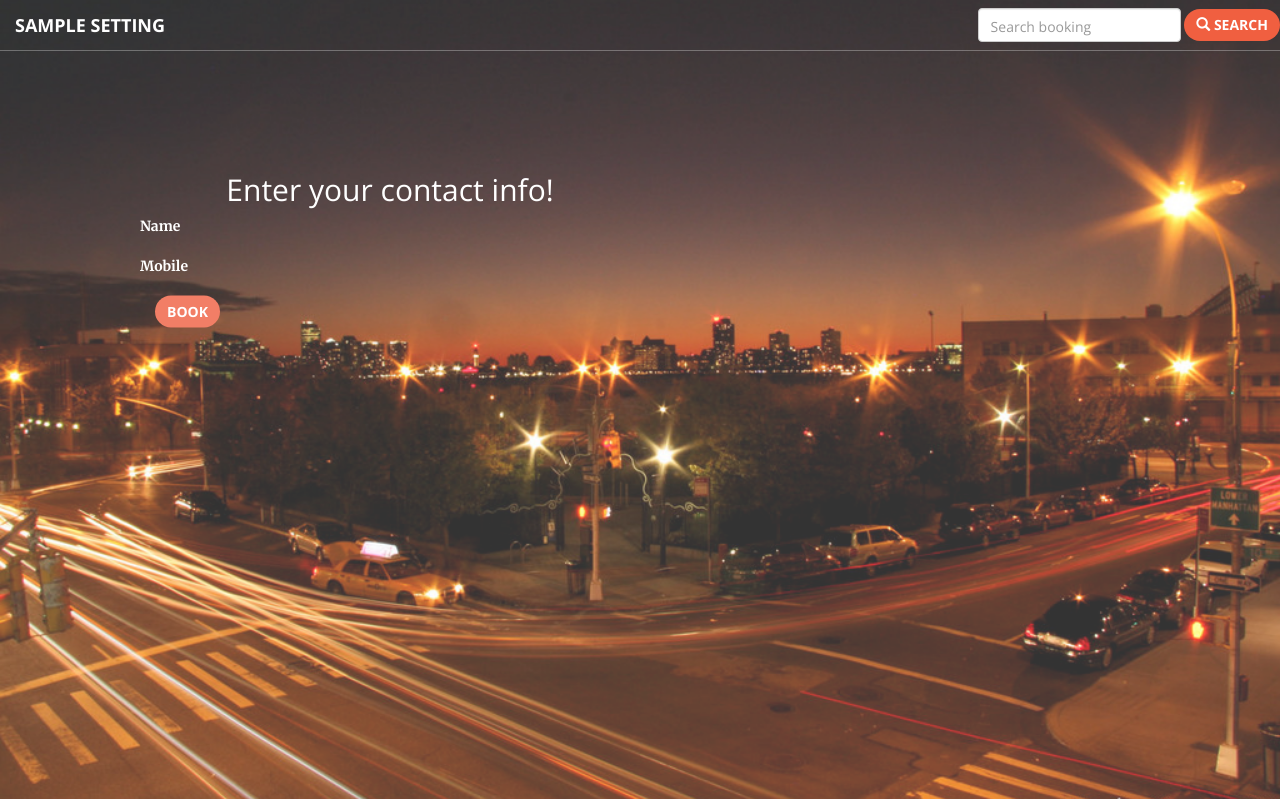
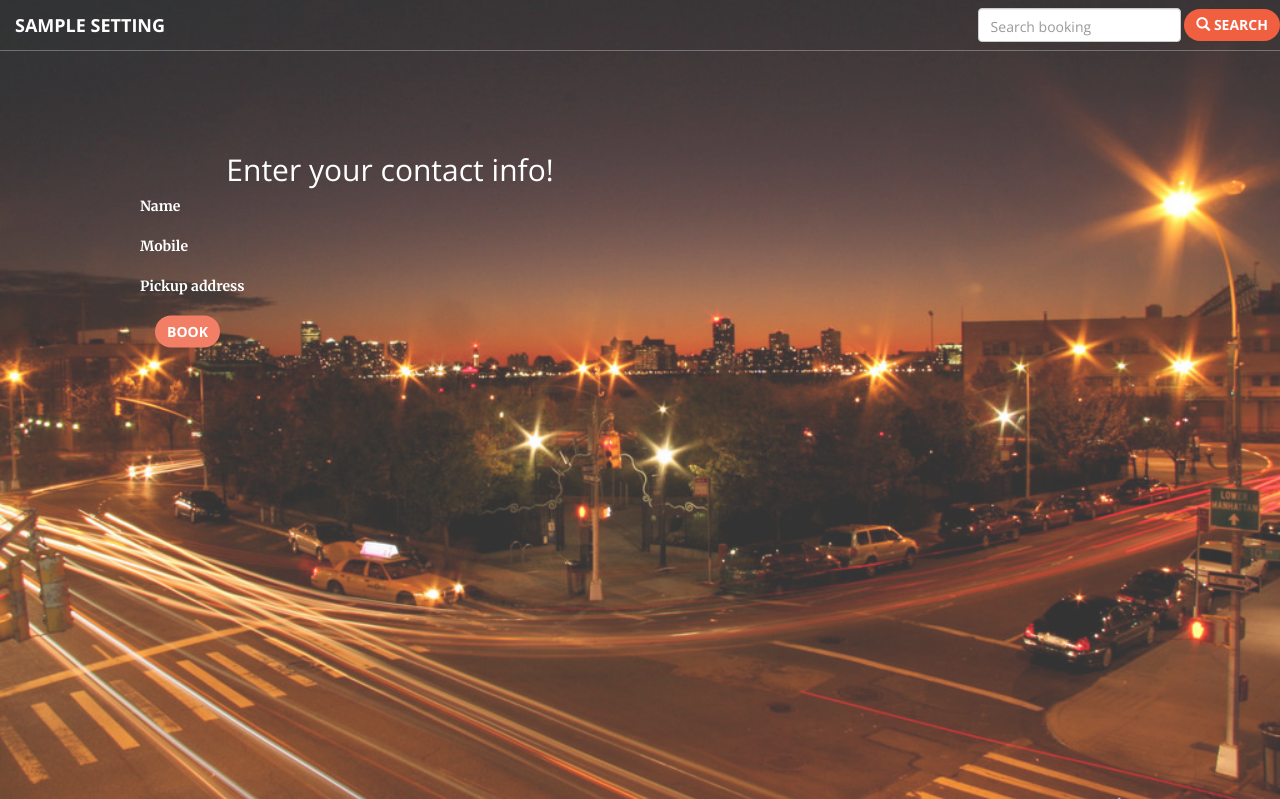
Before and after one commit to jypsi/cabs, a Django app: template opencabs/templates/opencabs/booking_contactinfo.html in a window 1280 px wide. Shown: the top 799 px of the page. Run offline with Django 3.2, Linux system fonts and the light colour scheme; the template is opened without the code that fills it: most values are stand-ins (such as "Sample title", 1, 10 or a date in 2020); some libraries are stand-ins or nearby versions.

Commit message:
Collect pickup address for booking.

```diff
--- a/opencabs/forms/booking.py
+++ b/opencabs/forms/booking.py
@@ -45,4 +45,4 @@ class BookingVehiclesForm(BaseBookingForm):
 class BookingContactInfoForm(BaseBookingForm):
     class Meta:
         model = Booking
-        fields = ('customer_name', 'customer_mobile')
+        fields = ('customer_name', 'customer_mobile', 'pickup_point')
--- a/opencabs/models.py
+++ b/opencabs/models.py
@@ -125,6 +125,7 @@ class Booking(models.Model):
                                related_name='booking_source')
     destination = models.ForeignKey(Place, on_delete=models.CASCADE,
                                     related_name='booking_destination')
+    pickup_point = models.TextField(max_length=200, blank=True, default="")
     booking_type = models.CharField(choices=(('OW', 'One way'),
                                              ('RT', 'Round trip')
                                              ),
--- a/opencabs/templates/opencabs/booking_contactinfo.html
+++ b/opencabs/templates/opencabs/booking_contactinfo.html
@@ -14,6 +14,10 @@
                 <label for="{{ form.customer_mobile.id_for_label }}">Mobile</label>
                 {{ wizard.form.customer_mobile }}
             </div>
+            <div class="form-group">
+                <label for="{{ form.pickup_point.id_for_label }}">Pickup address</label>
+                {{ wizard.form.pickup_point }}
+            </div>
             <input class="btn btn-primary" type="submit" value="Book"></input>
         </form>
     </div>
```
Also changed, not shown: opencabs/migrations/0004_booking_pickup_point.py (added).
